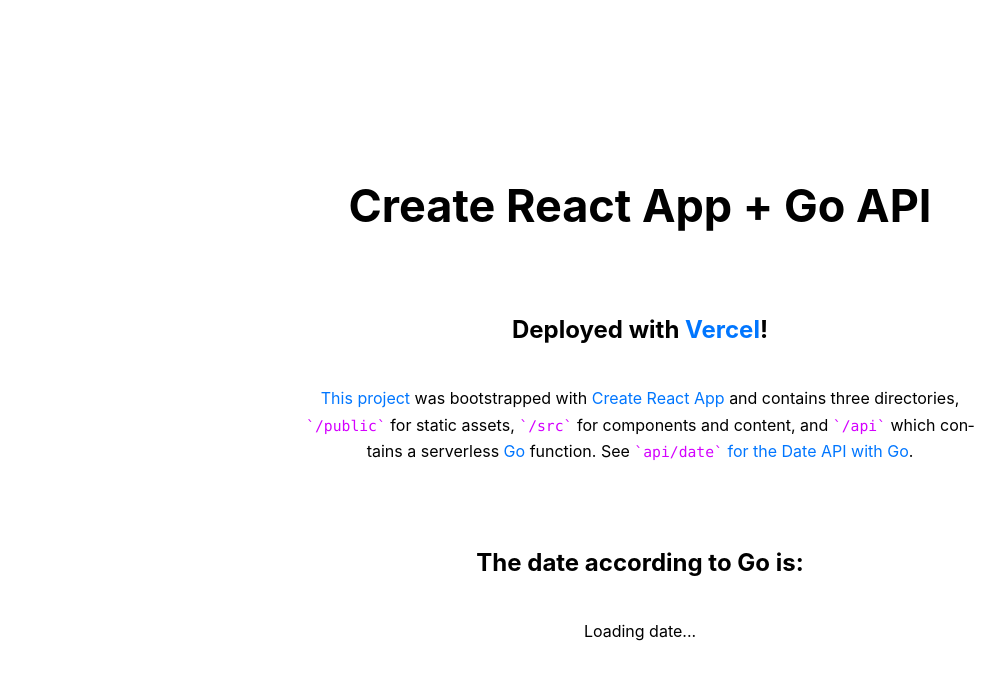
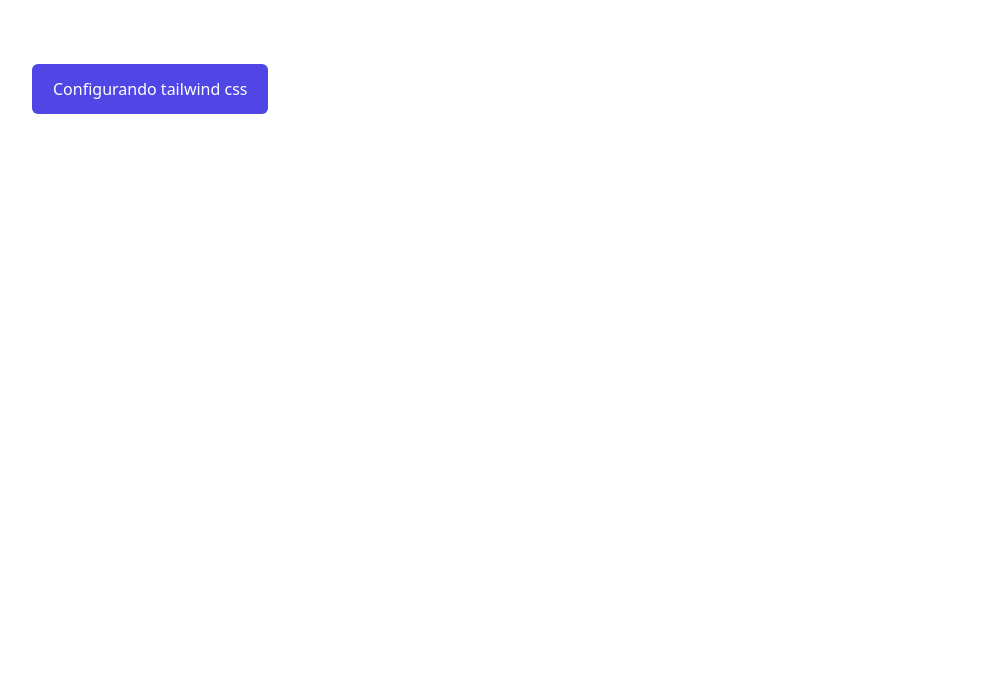
Before and after one commit to Edwardb11/Tip-calculator-app, a React (Create React App) app: page / in a window 1280 px wide. Shown: the top 680 px of the page, without its empty margins (0-1005 px from the left). Built offline with nearby package versions, Linux system fonts and the light colour scheme; no server answers.

Commit message:
Config tailwind css
Changes to be committed:
	new file:   craco.config.js
	new file:   package-lock.json
	modified:   package.json
	modified:   src/App.js
	modified:   src/index.css
	new file:   tailwind.config.js

Author
    @Edwardb11

```diff
--- /dev/null
+++ b/craco.config.js
@@ -0,0 +1,10 @@
+module.exports = {
+  style: {
+    postcss: {
+      plugins: [
+        require('tailwindcss'),
+        require('autoprefixer'),
+      ],
+    },
+  },
+}
--- a/src/App.js
+++ b/src/App.js
@@ -1,56 +1,14 @@
-import React from 'react';
-import { useEffect, useState } from 'react';
-import './App.css';
+import React from "react";
 
 function App() {
-  const [date, setDate] = useState(null);
-  useEffect(() => {
-    async function getDate() {
-      const res = await fetch('/api/date');
-      const newDate = await res.text();
-      setDate(newDate);
-    }
-    getDate();
-  }, []);
   return (
-    <main>
-      <h1>Create React App + Go API</h1>
-      <h2>
-        Deployed with{' '}
-        <a
-          href="https://vercel.com/docs"
-          target="_blank"
-          rel="noreferrer noopener"
-        >
-          Vercel
-        </a>
-        !
-      </h2>
-      <p>
-        <a
-          href="https://github.com/vercel/vercel/tree/main/examples/create-react-app"
-          target="_blank"
-          rel="noreferrer noopener"
-        >
-          This project
-        </a>{' '}
-        was bootstrapped with{' '}
-        <a href="https://facebook.github.io/create-react-app/">
-          Create React App
-        </a>{' '}
-        and contains three directories, <code>/public</code> for static assets,{' '}
-        <code>/src</code> for components and content, and <code>/api</code>{' '}
-        which contains a serverless <a href="https://golang.org/">Go</a>{' '}
-        function. See{' '}
-        <a href="/api/date">
-          <code>api/date</code> for the Date API with Go
-        </a>
-        .
-      </p>
-      <br />
-      <h2>The date according to Go is:</h2>
-      <p>{date ? date : 'Loading date...'}</p>
-    </main>
+    <>
+      <div className="max-w-7xl mx-auto py-12 px-4 sm:px-6 lg:py-16 lg:px-8 lg:flex lg:items-center lg:justify-between">
+        <h1 className=" cursor-not-allowed inline-flex items-center justify-center px-5 py-3 border border-transparent text-base font-medium rounded-md text-white bg-indigo-600 hover:bg-indigo-700">
+          Configurando tailwind css
+        </h1>
+      </div>
+    </>
   );
 }
 
--- a/src/index.css
+++ b/src/index.css
@@ -1,14 +1,3 @@
-body {
-  margin: 0;
-  padding: 0;
-  font-family: -apple-system, BlinkMacSystemFont, "Segoe UI", "Roboto", "Oxygen",
-    "Ubuntu", "Cantarell", "Fira Sans", "Droid Sans", "Helvetica Neue",
-    sans-serif;
-  -webkit-font-smoothing: antialiased;
-  -moz-osx-font-smoothing: grayscale;
-}
-
-code {
-  font-family: source-code-pro, Menlo, Monaco, Consolas, "Courier New",
-    monospace;
-}
+@tailwind base;
+@tailwind components;
+@tailwind utilities;
--- /dev/null
+++ b/tailwind.config.js
@@ -0,0 +1,11 @@
+module.exports = {
+  purge: ["./src/**/*.{js,jsx,ts,tsx}", "./public/index.html"],
+  darkMode: false, // or 'media' or 'class'
+  theme: {
+    extend: {},
+  },
+  variants: {
+    extend: {},
+  },
+  plugins: [],
+};
```
Also changed, not shown: package.json (+10 -3 lines), 1 other file (tests, documents, lock files or other folders).
